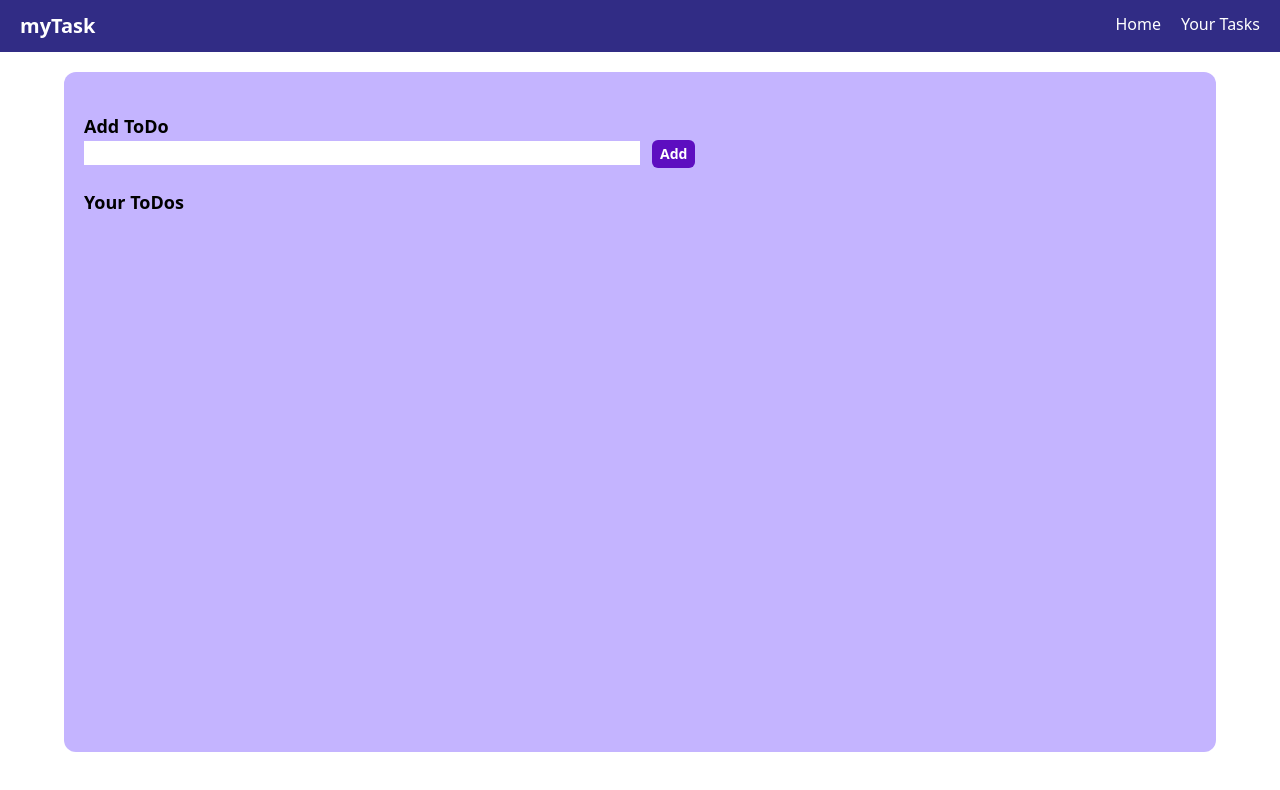
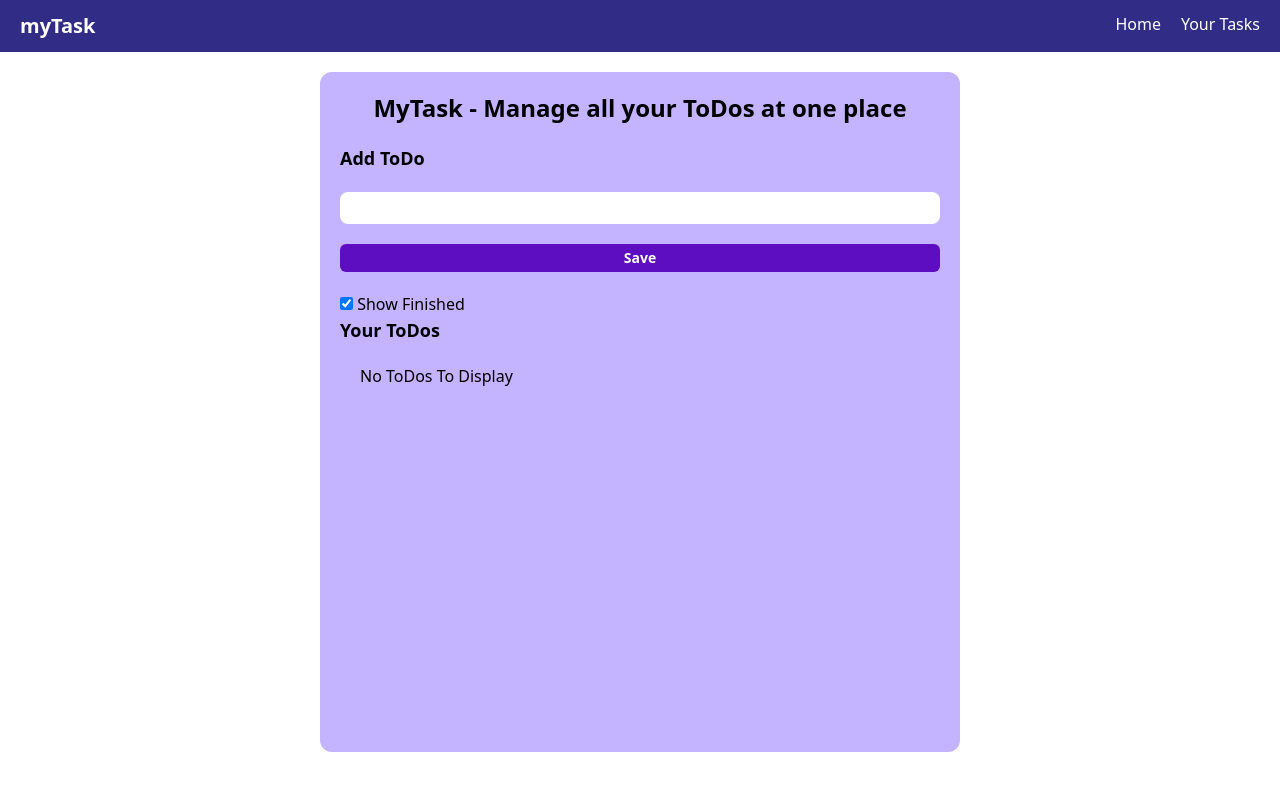
Before and after one commit to Mrunal-Pardeshi/Web-Development-Projects, a React (Vite) app in the folder Project 4 - ToDo List Using React JS + Vite/: page / in a window 1280 px wide. Shown: the top 790 px of the page. Built offline with nearby package versions, Linux system fonts and the light colour scheme.

Commit message:
Project In Progress

```diff
--- a/Project 4 - ToDo List Using React JS + Vite/src/App.jsx
+++ b/Project 4 - ToDo List Using React JS + Vite/src/App.jsx
@@ -1,4 +1,4 @@
-import { useState } from 'react'
+import { useState, useEffect } from 'react'
 import Navbar from './components/Navbar'
 import { v4 as uuidv4 } from 'uuid';
 
@@ -7,6 +7,26 @@ function App() {
 
   const [todo, setTodo] = useState("")
   const [todos, setTodos] = useState([])
+  const [showfinished, setShowFinished] = useState(true)
+
+  const saveToLocal = () => {
+    localStorage.setItem("todos", JSON.stringify(todos))
+
+  }
+
+  const toggleFinished = (params) => {
+    setShowFinished(!showfinished)
+  }
+
+
+  useEffect(() => {
+    let toDoString = localStorage.getItem("todos")
+    if(toDoString){
+      let todos = JSON.parse(localStorage.getItem("todos"))
+      setTodos(todos)
+    }
+  }, [])
+
 
   const handleChange = (e) => {
     setTodo(e.target.value)
@@ -15,10 +35,17 @@ function App() {
   const handleAdd = () => {
     setTodos([...todos, { id: uuidv4(), todo, isCompleted: false }])
     setTodo("")
-    console.log(todos)
+    saveToLocal()
   }
 
-  const handleEdit = () => {
+  const handleEdit = (e, id) => {
+    let t = todos.filter(i=>i.id===id)
+    setTodo(t[0].todo)
+    let newTodos = todos.filter(item=>{
+      return item.id !== id
+    });
+    setTodos(newTodos)
+    saveToLocal()
 
   }
 
@@ -27,6 +54,7 @@ function App() {
       return item.id !== id
     });
     setTodos(newTodos)
+    saveToLocal()
   }
 
   const handleCheckbox = (e) => {
@@ -37,29 +65,33 @@ function App() {
     let newTodos = [...todos];
     newTodos[index].isCompleted = !newTodos[index].isCompleted
     setTodos(newTodos);
+    saveToLocal()
   }
 
 
   return (
     <>
       <Navbar></Navbar>
-      <div className="container mx-auto p-5 my-5 rounded-xl w-[90vw] bg-violet-300 min-h-[85vh]">
-
-        <div className="addToDo my-5">
+      <div className="container mx-auto p-5 my-5 rounded-xl bg-violet-300 min-h-[85vh] w-1/2">
+        <h1 className='font-bold text-center text-2xl'>MyTask - Manage all your ToDos at one place</h1>
+        <div className="addToDo flex flex-col gap-5 my-5">
           <h2 className='text-lg font-bold'>Add ToDo</h2>
-          <input onChange={handleChange} value={todo} className='bg-white w-1/2' type="text" />
-          <button onClick={handleAdd} className='bg-violet-800 hover:bg-violet-950 p-2 py-1 text-sm font-bold mx-3 rounded-md text-white cursor-pointer'>Add</button>
+          <input onChange={handleChange} value={todo} className='bg-white w-full rounded-lg px-5 py-1' type="text" />
+          <button onClick={handleAdd} disabled={todo.length<=3} className='bg-violet-800 hover:bg-violet-950 p-2 py-1 text-sm font-bold disabled:bg-violet-800 rounded-md text-white cursor-pointer'>Save</button>
         </div>
-
+          <input type="checkbox" onChange={toggleFinished} checked={showfinished} /> Show Finished
         <h2 className='text-lg font-bold'>Your ToDos</h2>
 
         <div className="ToDos">
+        {todos.length === 0 && <div className='m-5'>No ToDos To Display</div>}
           {todos.map(item=>{
-             return <div key={item.id} className="ToDo flex w-1/2 my-3.5 justify-between">
-              <input onChange={handleCheckbox} type="checkbox" value={item.isCompleted} name={item.id} id="" />
-              <div className={item.iscompleted?"line-through":""}>{item.todo}</div>
+             return (showfinished || !item.isCompleted) && <div key={item.id} className="ToDo flex w-1/2 my-3.5 justify-between">
+              <div className='flex'>
+              <input onChange={handleCheckbox} type="checkbox" checked={item.isCompleted} name={item.id} id="" />
+              <div className={item.isCompleted?"line-through":""}>{item.todo}</div>
+              </div>
               <div className="buttons">
-                <button onClick={handleEdit} className='bg-violet-800 hover:bg-violet-950 p-2 py-1 text-sm font-bold mx-1 rounded-md text-white cursor-pointer'>Edit</button>
+                <button onClick={(e)=>handleEdit(e, item.id)} className='bg-violet-800 hover:bg-violet-950 p-2 py-1 text-sm font-bold mx-1 rounded-md text-white cursor-pointer'>Edit</button>
                 <button onClick={(e)=>{handleDelete(e, item.id)}} className='bg-violet-800 hover:bg-violet-950 p-2 py-1 text-sm font-bold mx-1 rounded-md text-white cursor-pointer'>Delete</button>
               </div>
             </div>
```
